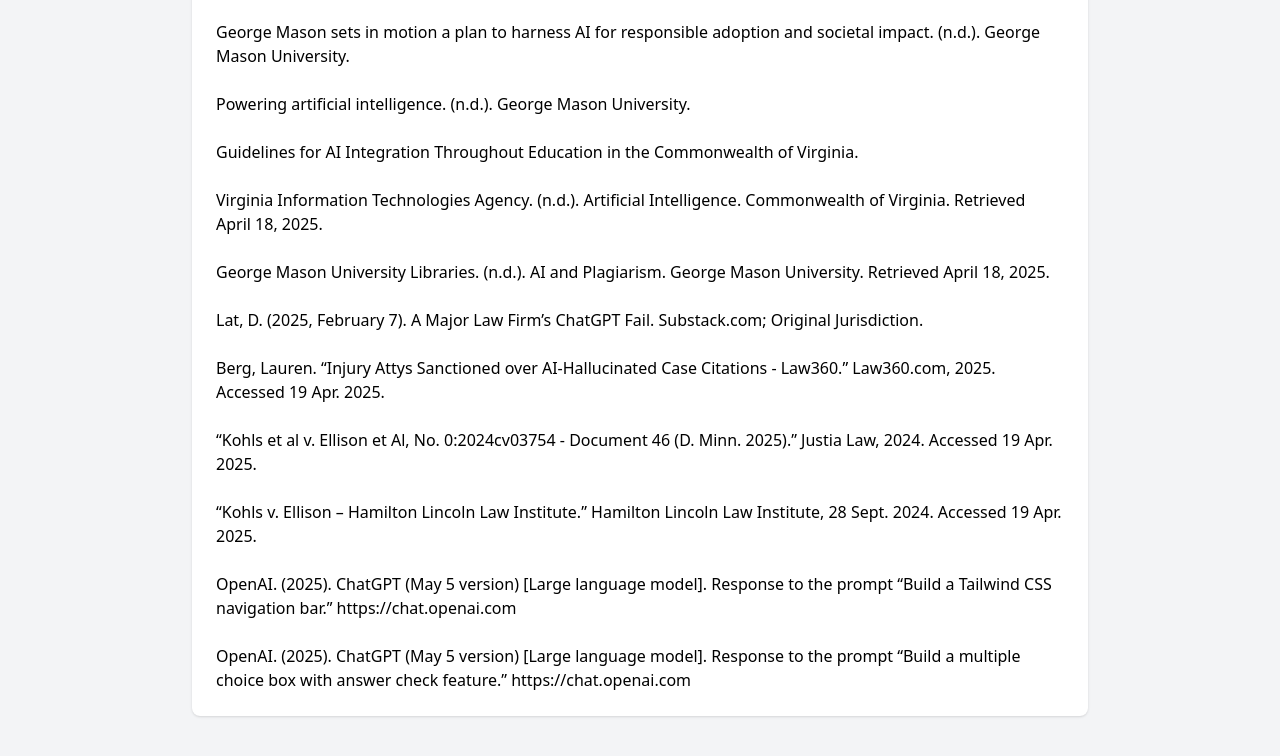
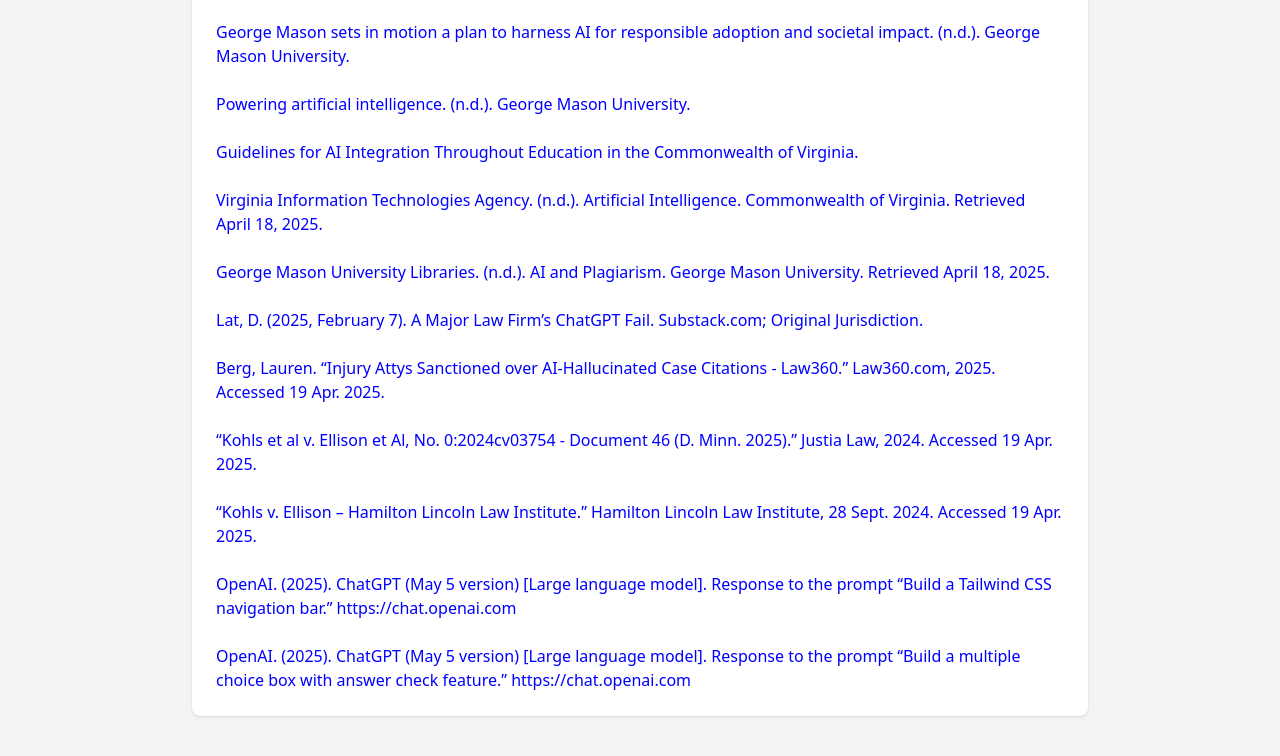
Before and after one commit to u-sandoval/Hi-Fi, a plain HTML site: page citations.html in a window 1280 px wide. Shown: the part 204-960 px from the top of the page. Drawn offline with nearby package versions, Linux system fonts and the light colour scheme.

Commit message:
Update citations.html

```diff
--- a/citations.html
+++ b/citations.html
@@ -31,57 +31,57 @@
       <p class="text-gray-700 mb-6 leading-relaxed">
       <ul class="no-bullets">
         <li>
-          <a href="https://www.gmu.edu/news/2025-03/george-mason-sets-motion-plan-harness-ai-responsible-adoption-and-societal-impact">
+          <a href="https://www.gmu.edu/news/2025-03/george-mason-sets-motion-plan-harness-ai-responsible-adoption-and-societal-impact"style="color: blue;">
             George Mason sets in motion a plan to harness AI for responsible adoption and societal impact. (n.d.). George Mason University.
           </a>
         </li><br>
         <li>
-          <a href="https://www.gmu.edu/AI">
+          <a href="https://www.gmu.edu/AI"style="color: blue;">
             Powering artificial intelligence. (n.d.). George Mason University.
           </a>
         </li><br>
         <li>
-          <a href="https://www.education.virginia.gov/media/governorvirginiagov/secretary-of-education/pdf/AI-Education-Guidelines.pdf">
+          <a href="https://www.education.virginia.gov/media/governorvirginiagov/secretary-of-education/pdf/AI-Education-Guidelines.pdf"style="color: blue;">
             Guidelines for AI Integration Throughout Education in the Commonwealth of Virginia.
           </a>
         </li><br>
         <li>
-          <a href="https://www.vita.virginia.gov/artificial-intelligence/">
+          <a href="https://www.vita.virginia.gov/artificial-intelligence/"style="color: blue;">
             Virginia Information Technologies Agency. (n.d.). Artificial Intelligence. Commonwealth of Virginia. Retrieved April 18, 2025.
           </a>
         </li><br>
         <li>
-          <a href="https://infoguides.gmu.edu/Artificial-Intelligence/Plagiarism">
+          <a href="https://infoguides.gmu.edu/Artificial-Intelligence/Plagiarism"style="color: blue;">
             George Mason University Libraries. (n.d.). AI and Plagiarism. George Mason University. Retrieved April 18, 2025.
           </a>
         </li><br>
         <li>
-          <a href="https://davidlat.substack.com/p/morgan-and-morgan-order-to-show-cause-for-chatgpt-fail-in-wadsworth-v-walmart">
+          <a href="https://davidlat.substack.com/p/morgan-and-morgan-order-to-show-cause-for-chatgpt-fail-in-wadsworth-v-walmart"style="color: blue;">
             Lat, D. (2025, February 7). A Major Law Firm’s ChatGPT Fail. Substack.com; Original Jurisdiction.
           </a>
         </li><br>
         <li>
-          <a href="https://www.law360.com/articles/2302194">
+          <a href="https://www.law360.com/articles/2302194"style="color: blue;">
             Berg, Lauren. “Injury Attys Sanctioned over AI-Hallucinated Case Citations - Law360.” Law360.com, 2025. Accessed 19 Apr. 2025.
           </a>
         </li><br>
         <li>
-          <a href="https://law.justia.com/cases/federal/district-courts/minnesota/mndce/0:2024cv03754/220348/46/">
+          <a href="https://law.justia.com/cases/federal/district-courts/minnesota/mndce/0:2024cv03754/220348/46/"style="color: blue;">
             “Kohls et al v. Ellison et Al, No. 0:2024cv03754 - Document 46 (D. Minn. 2025).” Justia Law, 2024. Accessed 19 Apr. 2025.
           </a>
         </li><br>
         <li>
-          <a href="https://hlli.org/kohls-v-ellison/">
+          <a href="https://hlli.org/kohls-v-ellison/"style="color: blue;">
             “Kohls v. Ellison – Hamilton Lincoln Law Institute.” Hamilton Lincoln Law Institute, 28 Sept. 2024. Accessed 19 Apr. 2025.
           </a>
         </li><br>
         <li>
-          <a href="https://chat.openai.com">
+          <a href="https://chat.openai.com"style="color: blue;">
             OpenAI. (2025). ChatGPT (May 5 version) [Large language model]. Response to the prompt “Build a Tailwind CSS navigation bar.” https://chat.openai.com
           </a>
         </li><br>
         <li>
-          <a href="https://chat.openai.com">
+          <a href="https://chat.openai.com"style="color: blue;">
             OpenAI. (2025). ChatGPT (May 5 version) [Large language model]. Response to the prompt “Build a multiple choice box with answer check feature.” https://chat.openai.com
           </a>
         </li>
```
